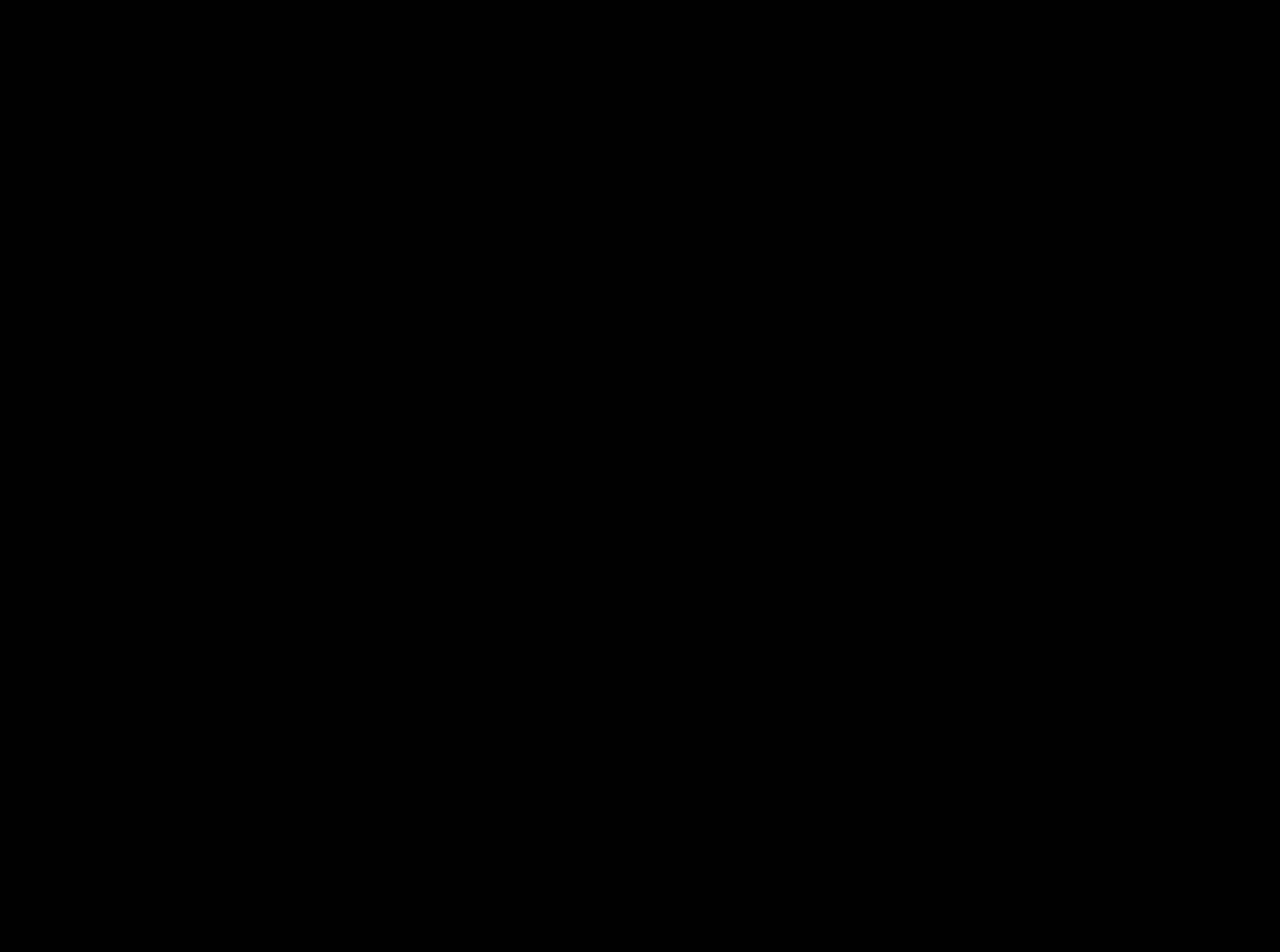
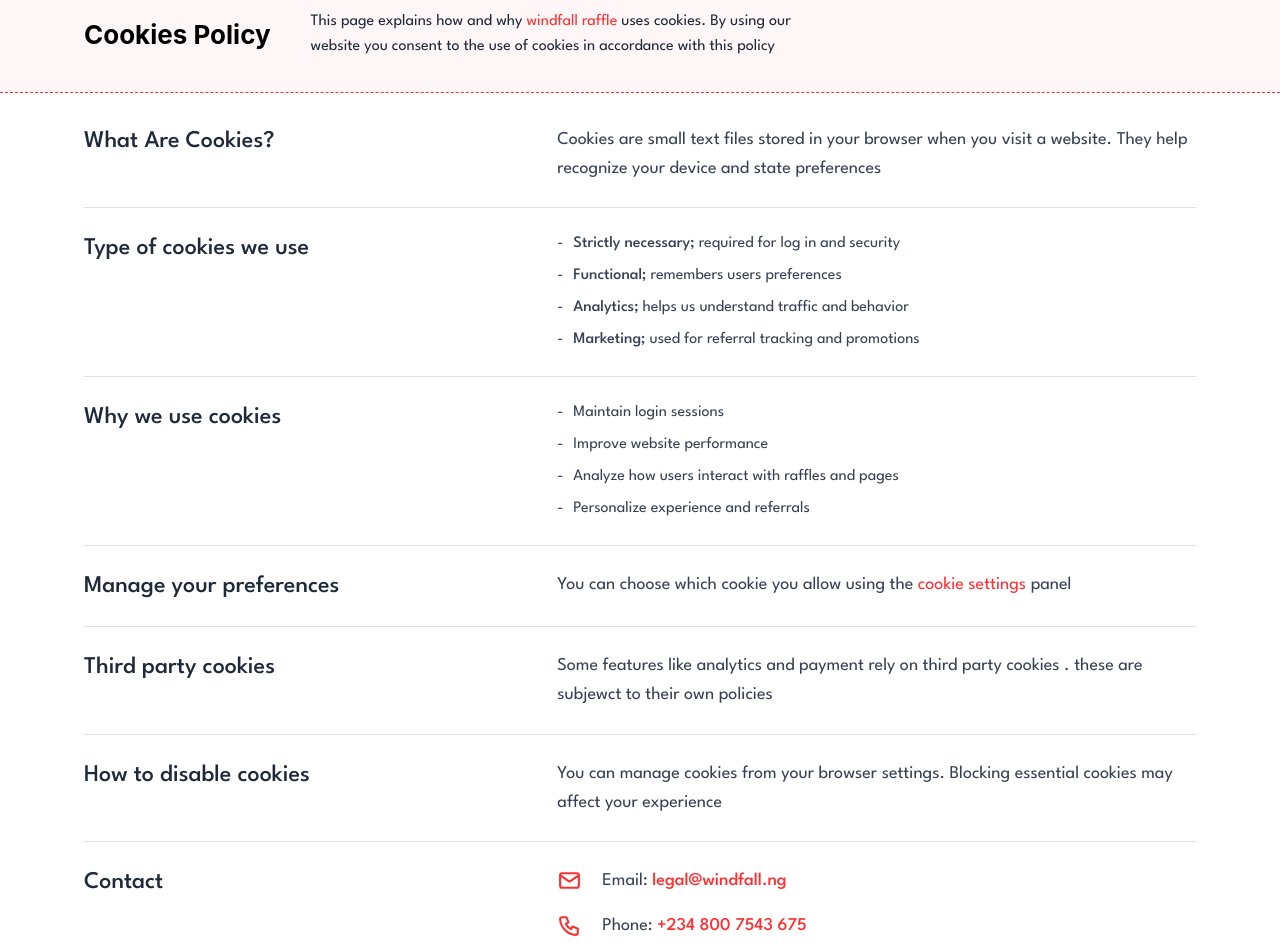
Before and after one commit to mobiblaize/windfall-deploy, a React (Vite) app in the folder apps/main-app/: page /cookie-policy in a window 1280 px wide. Before the commit this address had no page. Shown: the part 220-1172 px from the top of the page. Before the commit the page ends 800 px from the top, so only its background shows below. Built offline with nearby package versions, Linux system fonts and the light colour scheme.

Commit message:
Cookie Policy added

```diff
--- a/apps/main-app/src/App.tsx
+++ b/apps/main-app/src/App.tsx
@@ -32,6 +32,7 @@
 import Faq from "./pages/Faq";
 import PrivacyPolicy from "./pages/PrivacyPolicy";
 import DownloadApp from "./pages/DownloadApp";
+import CookiePolicy from "./pages/CookiePolicy";
 
 function App() {
 	return (
@@ -67,6 +68,8 @@
 
 					<Route path="privacy-policy" element={<PrivacyPolicy />} />
 
+					<Route path="cookie-policy" element={<CookiePolicy />} />
+
 					<Route path="about" element={<AboutUs />} />
 
 					<Route path="terms-of-use" element={<TermsOfUse />} />
--- a/apps/main-app/src/components/Footer.tsx
+++ b/apps/main-app/src/components/Footer.tsx
@@ -153,7 +153,7 @@
               <li>
                 <NavLink to={'/terms-of-use'}>Terms of Use</NavLink>
               </li>
-              <li>Cookies Policy</li>
+              <li><NavLink to={'/cookie-policy'}>Cookies Policy</NavLink></li>
             </ul>
           </div>
         </div>
--- /dev/null
+++ b/apps/main-app/src/pages/CookiePolicy.tsx
@@ -0,0 +1,158 @@
+import { Container, Divider, Group, Text, Title } from "@mantine/core";
+import SectionBanner from "../components/SectionBanner";
+import { NavLink } from "react-router-dom";
+import { IconMail, IconPhone } from "@tabler/icons-react";
+
+const policies = [
+  {
+    heading: "What Are Cookies?",
+    content:
+      "Cookies are small text files stored in your browser when you visit a website. They help recognize your device and state preferences",
+  },
+  {
+    heading: "Type of cookies we use",
+    content: (
+      <>
+        <ul className="text-base text-gray-700 space-y-2">
+          <li className="relative pl-4 before:content-['-'] before:absolute before:left-0">
+            <span className="font-medium">Strictly necessary;</span> required
+            for log in and security
+          </li>
+          <li className="relative pl-4 before:content-['-'] before:absolute before:left-0">
+            <span className="font-medium">Functional;</span> remembers users
+            preferences
+          </li>
+          <li className="relative pl-4 before:content-['-'] before:absolute before:left-0">
+            <span className="font-medium">Analytics;</span> helps us understand
+            traffic and behavior
+          </li>
+          <li className="relative pl-4 before:content-['-'] before:absolute before:left-0">
+            <span className="font-medium">Marketing;</span> used for referral
+            tracking and promotions
+          </li>
+        </ul>
+      </>
+    ),
+  },
+  {
+    heading: "Why we use cookies",
+    content: (
+      <>
+        <ul className="text-base text-gray-700 space-y-2">
+          {[
+            "Maintain login sessions",
+            "Improve website performance",
+            "Analyze how users interact with raffles and pages",
+            "Personalize experience and referrals",
+          ].map((text, index) => (
+            <li
+              key={index}
+              className="relative pl-4 before:content-['-'] before:absolute before:left-0"
+            >
+              {text}
+            </li>
+          ))}
+        </ul>
+      </>
+    ),
+  },
+  {
+    heading: "Manage your preferences",
+    content: (
+      <>
+        You can choose which cookie you allow using the{" "}
+        <span className="!text-primary-red hover:underline">
+          <NavLink to={"/profile/settings"}>cookie settings</NavLink>
+        </span>{" "}
+        panel
+      </>
+    ),
+  },
+  {
+    heading: "Third party cookies",
+    content:
+      "Some features like analytics and payment rely on third party cookies . these are subjewct to their own policies",
+  },
+  {
+    heading: "How to disable cookies",
+    content:
+      "You can manage cookies from your browser settings. Blocking essential cookies may affect your experience",
+  },
+  {
+    heading: "Contact",
+    content: (
+      <>
+        <div className="flex gap-5 !items-center align-bottom mb-4">
+          <div className="text-primary-red">
+            <IconMail size={25} />
+          </div>
+          <span>
+            Email:{" "}
+            <a
+              href="mailto:legal@windfall.ng"
+              className="!text-primary-red !font-medium hover:underline"
+            >
+              legal@windfall.ng
+            </a>
+          </span>
+        </div>
+        <div className="flex gap-5 !items-center align-bottom">
+          <div className="text-primary-red">
+            <IconPhone size={25} />
+          </div>
+          <span>
+            Phone:{" "}
+            <a
+              href="tel:+2348007543675"
+              className="!text-primary-red !font-medium hover:underline"
+            >
+              +234 800 7543 675
+            </a>
+          </span>
+        </div>
+      </>
+    ),
+  },
+];
+
+export default function CookiePolicy() {
+  return (
+    <section className="bg-white">
+      <SectionBanner>
+        <Group align="center" gap="lg" className="flex-wrap !gap-10">
+          <Title order={2} className="text-black mb-10">
+            Cookies Policy
+          </Title>
+          <Text className="text-base !text-gray-800 md:!w-[40vw]">
+            This page explains how and why{" "}
+            <span className="!text-primary-red">
+              <NavLink to="/dashboard">windfall raffle</NavLink>
+            </span>{" "}
+            uses cookies. By using our website you consent to the use of cookies
+            in accordance with this policy
+          </Text>
+        </Group>
+      </SectionBanner>
+
+      <Container fluid className="!pt-8 !pb-16 !px-6 md:!px-16 sm:!mx-5">
+        {policies.map(({ heading, content }, i) => (
+          <div key={i} className="grid md:grid-cols-12 gap-6 md:gap-y-0">
+            <div className="col-span-12 md:col-span-5">
+              <Text className="!font-medium !text-2xl !text-gray-800">
+                {heading}
+              </Text>
+            </div>
+            <div className="col-span-12 md:col-span-7">
+              <div className="!text-lg !text-gray-700 !leading-relaxed !whitespace-pre-line">
+                {content}
+              </div>
+            </div>
+            {i < policies.length - 1 && (
+              <Divider className="col-span-12 !my-6" />
+            )}
+          </div>
+        ))}
+      </Container>
+    </section>
+  );
+}
```
Also changed, not shown: apps/main-app/src/pages/TermsOfUse.tsx (+132 -85 lines).
